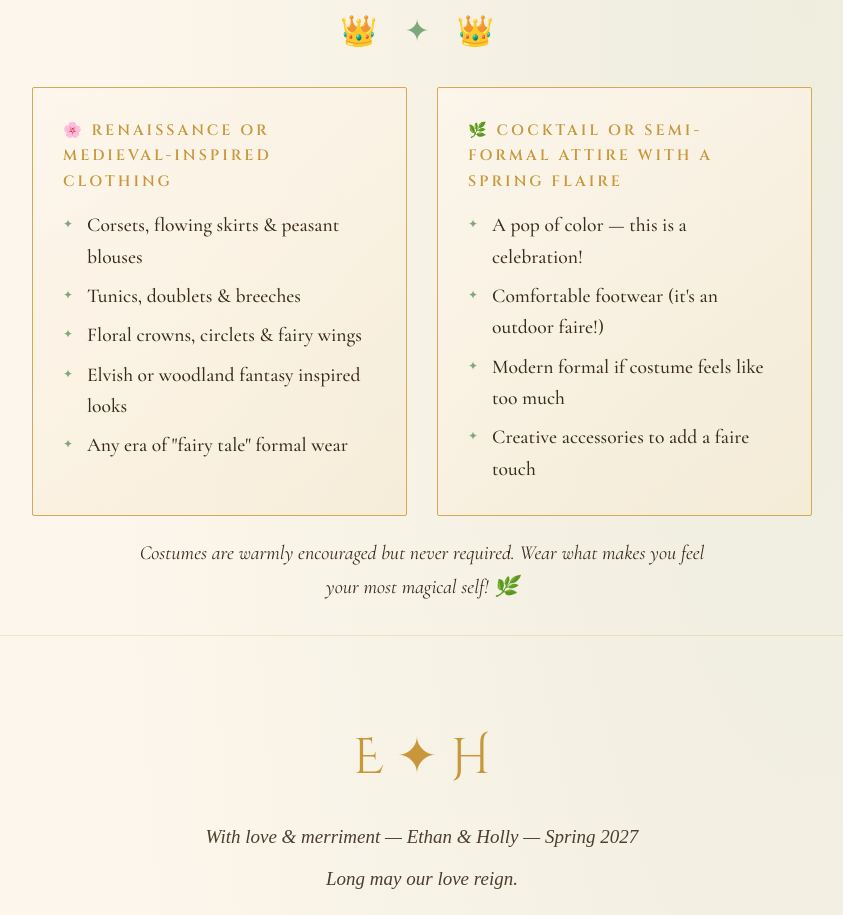
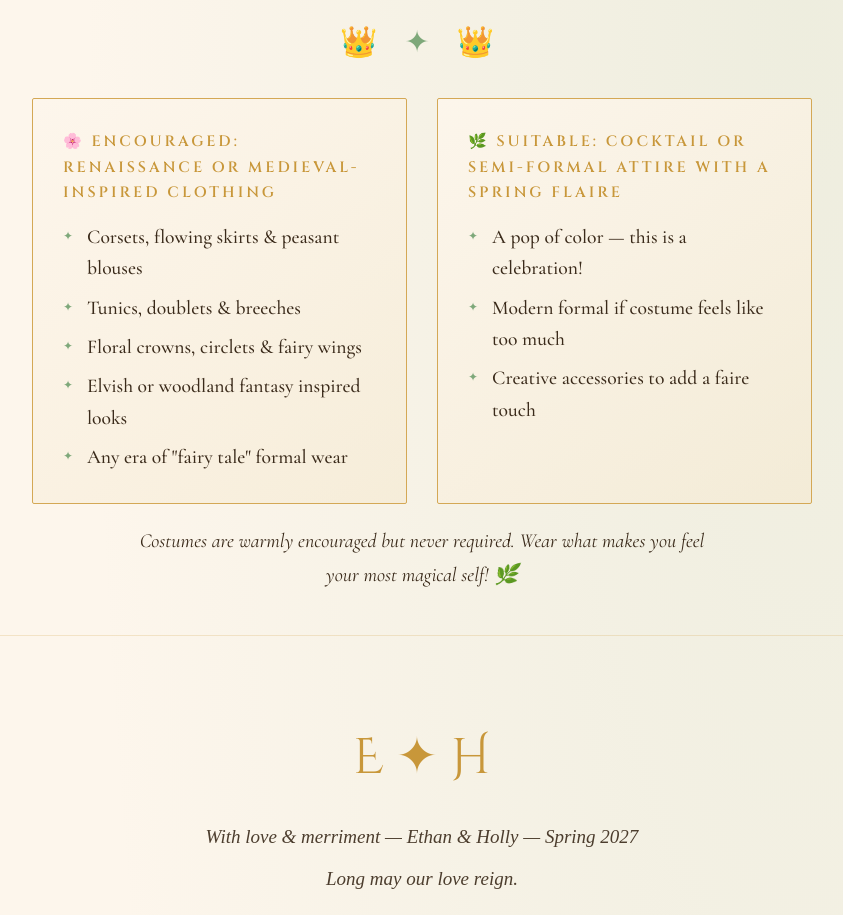
Before and after one commit to EElBard/bard-wedding-2027, a website: page Public HTML/index.html in a window 1280 px wide. Shown: the part 4165-5080 px from the top of the page, without its empty margins (218-1061 px from the left). Drawn offline with nearby package versions, Linux system fonts and the light colour scheme; a web font is replaced by a local one.

Commit message:
refactor: update dress code descriptions and remove footwear recommendation in index.html

```diff
--- a/Public HTML/index.html
+++ b/Public HTML/index.html
@@ -794,7 +794,7 @@
 
     <div class="dress-grid reveal">
       <div class="dress-card">
-        <h3>🌸 Renaissance or medieval-inspired clothing</h3>
+        <h3>🌸 Encouraged: Renaissance or medieval-inspired clothing</h3>
         <ul>
           <li>Corsets, flowing skirts & peasant blouses</li>
           <li>Tunics, doublets & breeches</li>
@@ -804,10 +804,9 @@
         </ul>
       </div>
       <div class="dress-card">
-        <h3>🌿 Cocktail or semi-formal attire with a spring flaire</h3>
+        <h3>🌿 Suitable: Cocktail or semi-formal attire with a spring flaire</h3>
         <ul>
           <li>A pop of color — this is a celebration!</li>
-          <li>Comfortable footwear (it's an outdoor faire!)</li>
           <li>Modern formal if costume feels like too much</li>
           <li>Creative accessories to add a faire touch</li>
         </ul>
```
